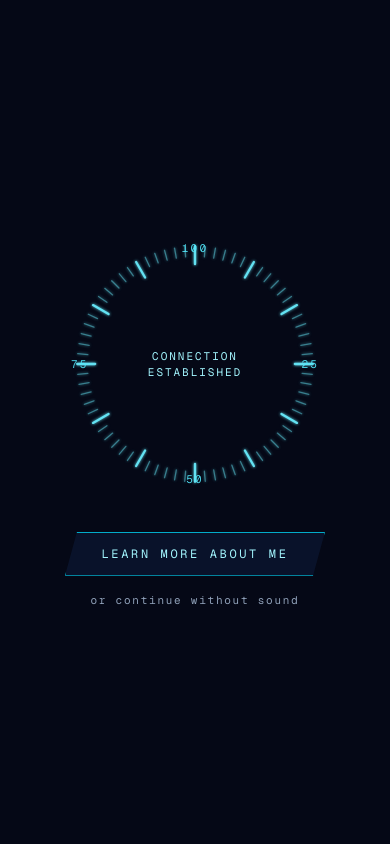
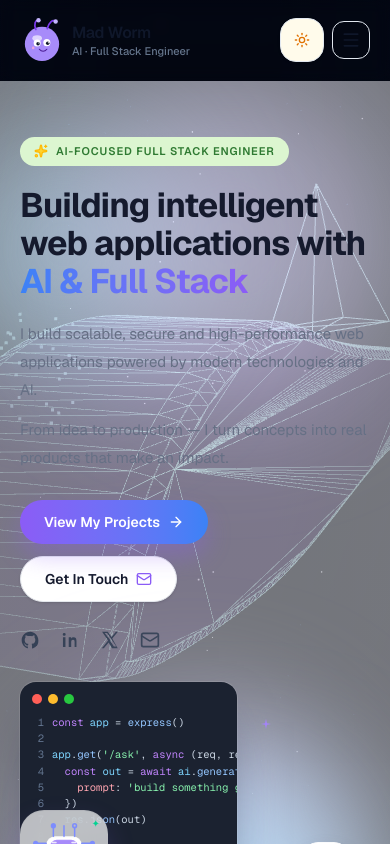
Before and after one commit to mad-worm365/About-Me, a Next.js app: page / in a window 390 px wide. Shown: the top 844 px of the page. Built offline with nearby package versions, Linux system fonts and the light colour scheme; grey boxes are pictures that could not be loaded.

Commit message:
add: start ani

```diff
--- a/components/IntroSplash.tsx
+++ b/components/IntroSplash.tsx
@@ -1,13 +1,25 @@
 "use client";
 
-import { useEffect, useState } from "react";
+import { useEffect, useRef, useState } from "react";
 
 const STORAGE_KEY = "madworm-intro-seen";
 
 export function IntroSplash() {
   const [visible, setVisible] = useState(false);
-  const [ready, setReady] = useState(false);
   const [leaving, setLeaving] = useState(false);
+  const dismissed = useRef(false);
+
+  const dismiss = () => {
+    if (dismissed.current) return;
+    dismissed.current = true;
+    setLeaving(true);
+    try {
+      localStorage.setItem(STORAGE_KEY, "1");
+    } catch {
+      // ignore
+    }
+    window.setTimeout(() => setVisible(false), 450);
+  };
 
   useEffect(() => {
     try {
@@ -18,28 +30,16 @@ export function IntroSplash() {
     } catch {
       // ignore
     }
+
     setVisible(true);
 
-    const timer = window.setTimeout(() => setReady(true), 3000);
+    // Auto-open main page when the 3s dial finishes
+    const timer = window.setTimeout(() => {
+      dismiss();
+    }, 3000);
+
     return () => window.clearTimeout(timer);
   }, []);
-
-  const dismiss = () => {
-    setLeaving(true);
-    try {
-      localStorage.setItem(STORAGE_KEY, "1");
-    } catch {
-      // ignore
-    }
-    window.setTimeout(() => setVisible(false), 450);
-  };
-
-  const learnMore = () => {
-    dismiss();
-    window.setTimeout(() => {
-      document.getElementById("about")?.scrollIntoView({ behavior: "smooth" });
-    }, 480);
-  };
 
   if (!visible) return null;
 
@@ -87,11 +87,8 @@ export function IntroSplash() {
 
         <button
           type="button"
-          onClick={learnMore}
-          disabled={!ready}
-          className={`mt-10 inline-flex min-w-[260px] items-center justify-center gap-2 border border-cyan-400/80 bg-[#0a1630]/80 px-8 py-3 font-mono text-[12px] tracking-[0.22em] text-cyan-200 uppercase transition [clip-path:polygon(12px_0,100%_0,calc(100%-12px)_100%,0_100%)] hover:bg-cyan-400/10 hover:text-white disabled:cursor-not-allowed disabled:opacity-40 sm:min-w-[300px] sm:text-[13px] ${
-            ready ? "animate-[intro-btn-in_0.45s_ease_both]" : ""
-          }`}
+          onClick={dismiss}
+          className="mt-10 inline-flex min-w-[260px] items-center justify-center gap-2 border border-cyan-400/80 bg-[#0a1630]/80 px-8 py-3 font-mono text-[12px] tracking-[0.22em] text-cyan-200 uppercase transition [clip-path:polygon(12px_0,100%_0,calc(100%-12px)_100%,0_100%)] hover:bg-cyan-400/10 hover:text-white sm:min-w-[300px] sm:text-[13px]"
         >
           Learn more about me
         </button>
@@ -99,10 +96,7 @@ export function IntroSplash() {
         <button
           type="button"
           onClick={dismiss}
-          disabled={!ready}
-          className={`mt-4 font-mono text-[11px] tracking-[0.16em] text-slate-400 transition hover:text-cyan-200 disabled:opacity-30 ${
-            ready ? "animate-[intro-btn-in_0.55s_ease_both]" : ""
-          }`}
+          className="mt-4 font-mono text-[11px] tracking-[0.16em] text-slate-400 transition hover:text-cyan-200"
         >
           or continue without sound
         </button>
```
